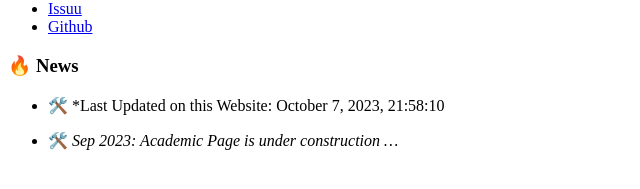
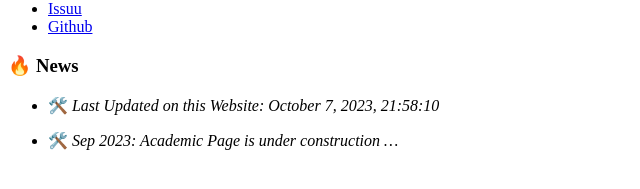
Before and after one commit to sixiong-wang/academic-page, a Jekyll site: the page built from _pages/includes/news.md, in a window 1280 px wide. Shown: the part 687-876 px from the top of the page, without its empty margins (0-640 px from the left). Built offline with Jekyll 4.4.1, drawn with Linux system fonts in a browser that asks for light colours; our own code applies the rules of GitHub Pages for plain Markdown files; comment, search, counter and statistics services are not loaded.

```diff
--- a/_pages/includes/news.md
+++ b/_pages/includes/news.md
@@ -1,5 +1,5 @@
 # 🔥 News
 
-- 🛠️ *Last Updated on this Website: October 7, 2023, 21:58:10
+- 🛠️ *Last Updated on this Website: October 7, 2023, 21:58:10*
 
 - 🛠️ *Sep 2023: Academic Page is under construction ...*
```
